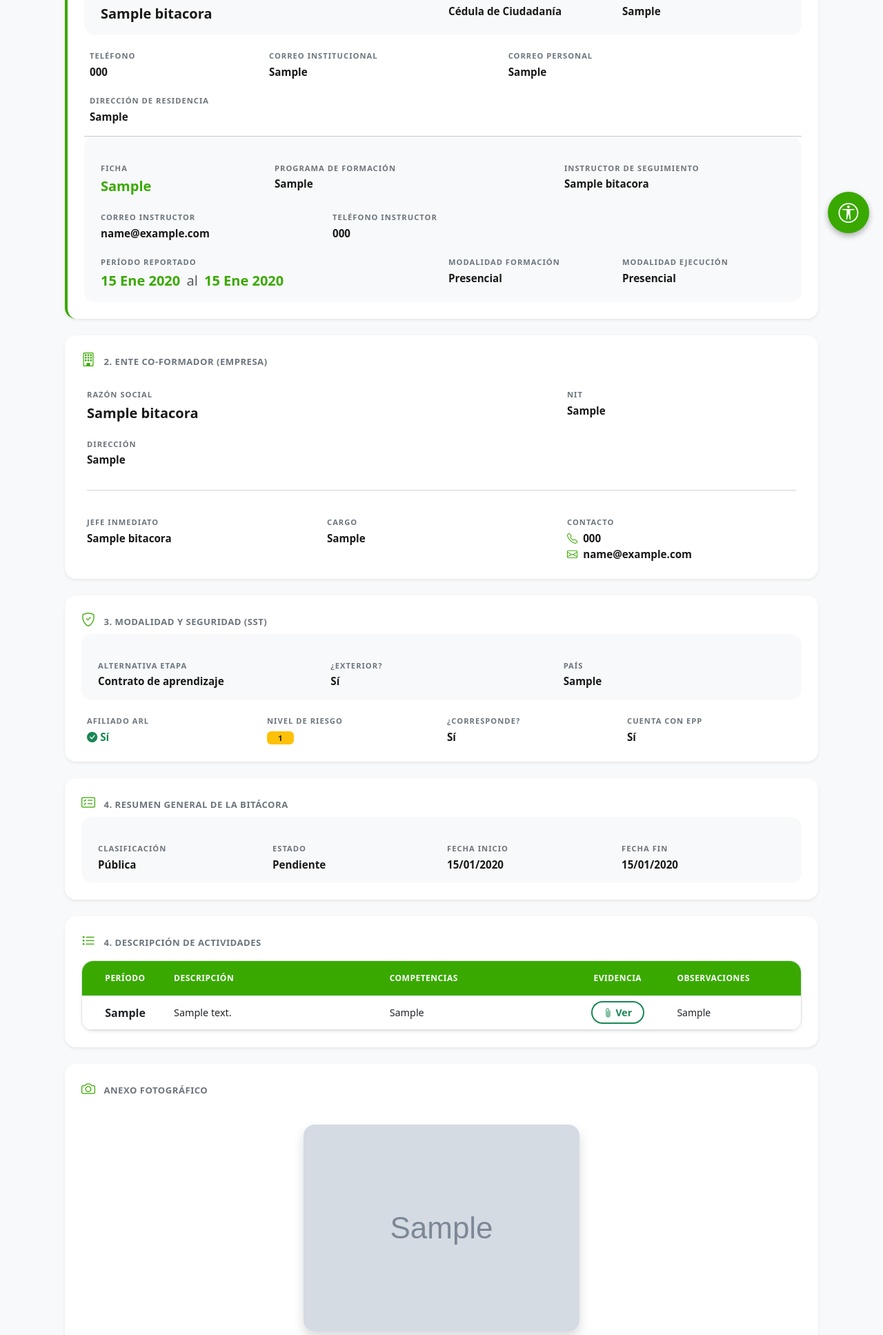
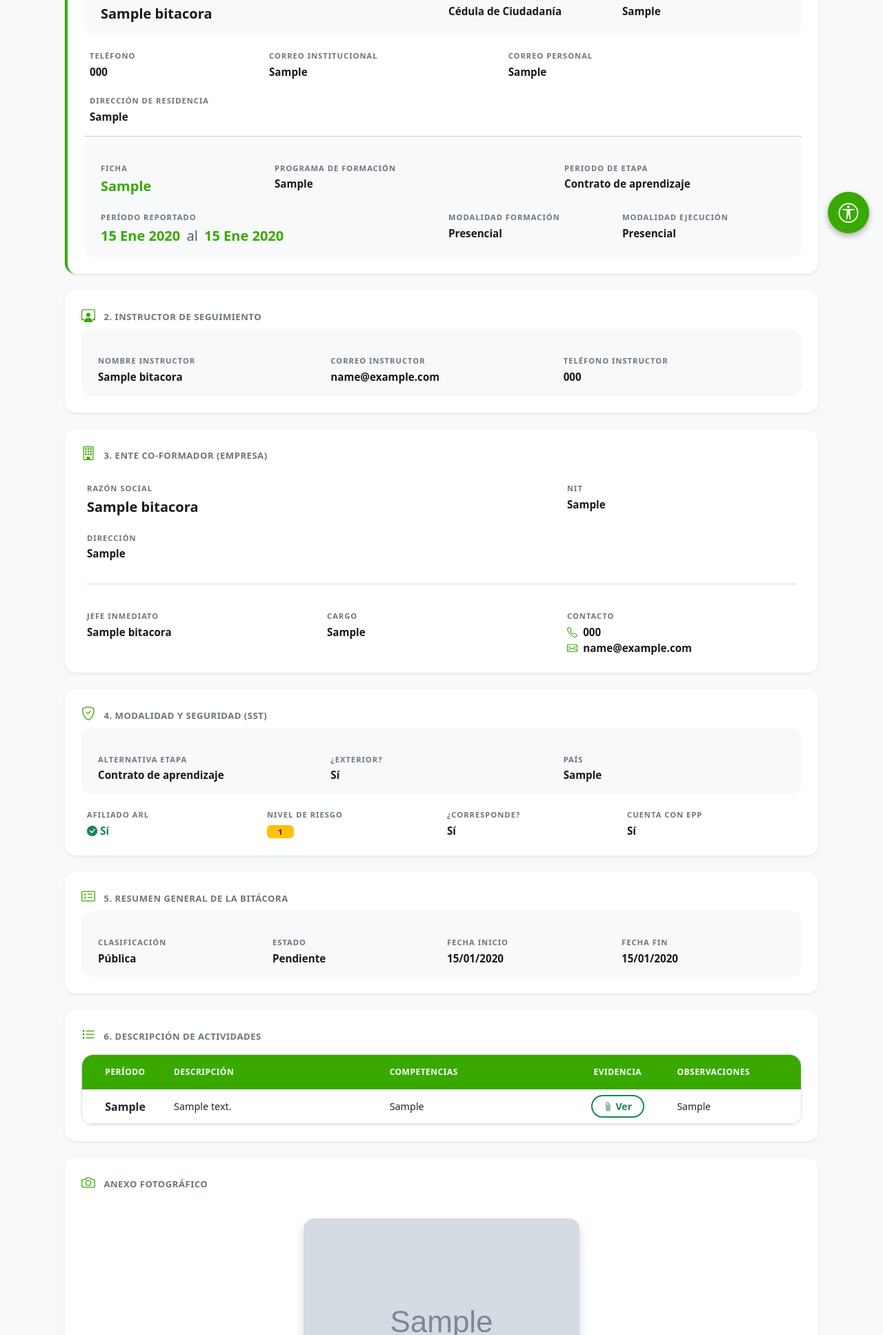
Before and after one commit to DanielLopez-7n/APPrendiz, a Django app: page /bitacoras/detalle/1/ in a window 1280 px wide. Shown: the part 442-2377 px from the top of the page at 69% size. Run offline with Django 5.2, Linux system fonts and the light colour scheme; a user stored in the database is signed in; tables that the repository leaves empty hold one stand-in row (values such as "Sample post"); grey boxes marked "Sample" are stand-in pictures.

Commit message:
Separate instructor data into dedicated section in bitacora detail

```diff
--- a/bitacoras/templates/bitacoras/ver_bitacora_aprendiz.html
+++ b/bitacoras/templates/bitacoras/ver_bitacora_aprendiz.html
@@ -152,16 +152,8 @@
                     <div class="data-val">{{ bitacora.programa_formacion }}</div>
                 </div>
                 <div class="col-md-4">
-                    <label class="data-label-sm">Instructor de Seguimiento</label>
-                    <div class="data-val">{{ bitacora.nombre_instructor_seguimiento }}</div>
-                </div>
-                <div class="col-md-4 mt-3">
-                    <label class="data-label-sm">Correo Instructor</label>
-                    <div class="data-val small">{{ bitacora.email_instructor_seguimiento|default:"No registrado" }}</div>
-                </div>
-                <div class="col-md-4 mt-3">
-                    <label class="data-label-sm">Teléfono Instructor</label>
-                    <div class="data-val">{{ bitacora.telefono_instructor_seguimiento|default:"No registrado" }}</div>
+                    <label class="data-label-sm">Periodo de Etapa</label>
+                    <div class="data-val">{{ bitacora.get_alternativa_etapa_display }}</div>
                 </div>
                 <div class="col-md-6 mt-3">
                     <label class="data-label-sm">Período Reportado</label>
@@ -181,11 +173,36 @@
         </div>
     </div>
 
-    <!-- 2. Ente Co-Formador (Empresa) -->
+    <!-- 2. Instructor de Seguimiento -->
     <div class="card shadow-sm rounded-4 border-0 mb-4">
         <div class="card-header bg-white py-3 border-bottom-0 rounded-top-4 mt-2 mx-2">
             <h6 class="section-header mb-0">
-                <i class="bi bi-building fs-5 me-2"></i> 2. Ente Co-Formador (Empresa)
+                <i class="bi bi-person-workspace fs-5 me-2"></i> 2. Instructor de Seguimiento
+            </h6>
+        </div>
+        <div class="card-body p-4 pt-2">
+            <div class="row g-3 bg-light p-3 rounded-4 mx-0">
+                <div class="col-md-4">
+                    <label class="data-label-sm">Nombre Instructor</label>
+                    <div class="data-val">{{ bitacora.nombre_instructor_seguimiento|default:"No registrado" }}</div>
+                </div>
+                <div class="col-md-4">
+                    <label class="data-label-sm">Correo Instructor</label>
+                    <div class="data-val small">{{ bitacora.email_instructor_seguimiento|default:"No registrado" }}</div>
+                </div>
+                <div class="col-md-4">
+                    <label class="data-label-sm">Teléfono Instructor</label>
+                    <div class="data-val">{{ bitacora.telefono_instructor_seguimiento|default:"No registrado" }}</div>
+                </div>
+            </div>
+        </div>
+    </div>
+
+    <!-- 3. Ente Co-Formador (Empresa) -->
+    <div class="card shadow-sm rounded-4 border-0 mb-4">
+        <div class="card-header bg-white py-3 border-bottom-0 rounded-top-4 mt-2 mx-2">
+            <h6 class="section-header mb-0">
+                <i class="bi bi-building fs-5 me-2"></i> 3. Ente Co-Formador (Empresa)
             </h6>
         </div>
         <div class="card-body p-4 pt-2">
@@ -224,11 +241,11 @@
         </div>
     </div>
 
-    <!-- 3. Modalidad y Seguridad (SST) -->
+    <!-- 4. Modalidad y Seguridad (SST) -->
     <div class="card shadow-sm rounded-4 border-0 mb-4">
         <div class="card-header bg-white py-3 border-bottom-0 rounded-top-4 mt-2 mx-2">
             <h6 class="section-header mb-0">
-                <i class="bi bi-shield-check fs-5 me-2"></i> 3. Modalidad y Seguridad (SST)
+                <i class="bi bi-shield-check fs-5 me-2"></i> 4. Modalidad y Seguridad (SST)
             </h6>
         </div>
         <div class="card-body p-4 pt-2">
@@ -273,11 +290,11 @@
         </div>
     </div>
 
-    <!-- 4. Resumen General del Formulario -->
+    <!-- 5. Resumen General del Formulario -->
     <div class="card shadow-sm rounded-4 border-0 mb-4">
         <div class="card-header bg-white py-3 border-bottom-0 rounded-top-4 mt-2 mx-2">
             <h6 class="section-header mb-0">
-                <i class="bi bi-card-checklist fs-5 me-2"></i> 4. Resumen General de la Bitácora
+                <i class="bi bi-card-checklist fs-5 me-2"></i> 5. Resumen General de la Bitácora
             </h6>
         </div>
         <div class="card-body p-4 pt-2">
@@ -302,11 +319,11 @@
         </div>
     </div>
 
-    <!-- 5. Actividades -->
+    <!-- 6. Actividades -->
     <div class="card shadow-sm rounded-4 border-0 mb-4">
         <div class="card-header bg-white py-3 border-bottom-0 rounded-top-4 mt-2 mx-2">
             <h6 class="section-header mb-0">
-                <i class="bi bi-list-task fs-5 me-2"></i> 4. Descripción de Actividades
+                <i class="bi bi-list-task fs-5 me-2"></i> 6. Descripción de Actividades
             </h6>
         </div>
         <div class="card-body p-4 pt-0">
```
